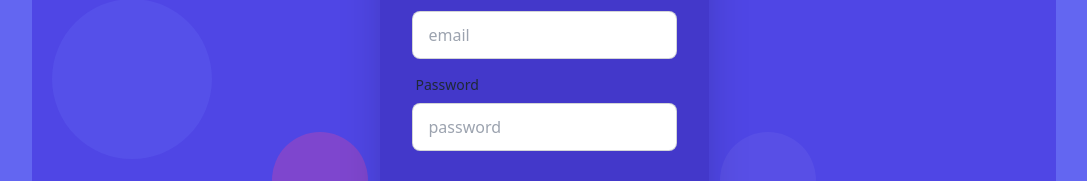
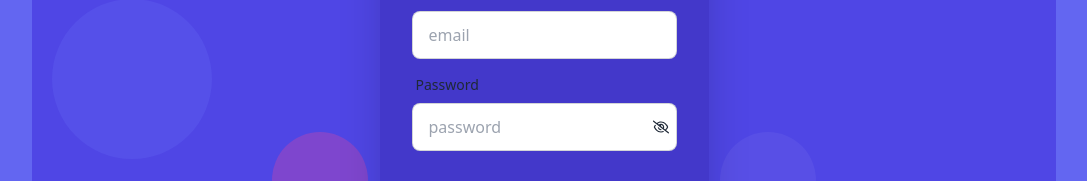
Before and after one commit to Sawon-52/email-login-and-register, a React (Vite) app: page /register in a window 1280 px wide. Shown: the part 334-515 px from the top of the page, without its empty margins (96-1183 px from the left). Built offline with nearby package versions, Linux system fonts and the light colour scheme.

Commit message:
password showing activities in password field

```diff
--- a/package.json
+++ b/package.json
@@ -15,6 +15,7 @@
     "match-sorter": "^6.3.4",
     "react": "^18.2.0",
     "react-dom": "^18.2.0",
+    "react-icons": "^5.1.0",
     "react-router-dom": "^6.22.3",
     "sort-by": "^0.0.2"
   },
--- a/src/Components/Register/Register.jsx
+++ b/src/Components/Register/Register.jsx
@@ -1,6 +1,7 @@
 import { getAuth, createUserWithEmailAndPassword } from "firebase/auth";
 import app from "../../Firebase/firebase.config";
 import { useState } from "react";
+import { FaRegEye, FaRegEyeSlash } from "react-icons/fa6";
 
 const Register = () => {
   // const [name, setName] = useState(null);
@@ -11,6 +12,12 @@ const Register = () => {
   const [error, setError] = useState("");
   const [success, setSuccess] = useState("");
   const [passError, setPassError] = useState("");
+  const [showpass, setShowpass] = useState(false);
+
+  const handleShowPass = () => {
+    // console.log("show and Hide");
+    setShowpass(!showpass);
+  };
 
   const handleRegister = (e) => {
     e.preventDefault();
@@ -50,7 +57,7 @@ const Register = () => {
   };
 
   return (
-    <div className=" h-full z-30">
+    <div className="h-full z-30">
       <div className="hero h-full">
         <div className="hero-content flex-col">
           <h2 className="text-2xl text-white">Registration form</h2>
@@ -68,11 +75,15 @@ const Register = () => {
                 </label>
                 <input type="email" name="email" placeholder="email" className="input input-bordered" required />
               </div>
-              <div className="form-control">
+              <div className=" relative form-control">
                 <label className="label">
                   <span className="label-text">Password</span>
                 </label>
-                <input type="password" name="password" placeholder="password" className="input input-bordered" required />
+                <input type={showpass ? "password" : "text"} name="password" placeholder="password" className="  input input-bordered" required />
+
+                <span onClick={() => handleShowPass()} className=" absolute cursor-pointer right-2 bottom-4">
+                  {showpass ? <FaRegEye /> : <FaRegEyeSlash />}
+                </span>
               </div>
 
               <div className="form-control mt-6">
@@ -83,10 +94,9 @@ const Register = () => {
         </div>
       </div>
       {/* showing error when error will be occured */}
-      {error && <p className="p-2 bg-red-400 text-md font-semibold text-gray-100 rounded-xl my-2 text-center">{error}</p>}
-
-      {success && <p className="p-2 bg-green-400 text-md font-semibold text-gray-100 rounded-xl my-2 text-center">{success}</p>}
-      {passError && <p className="p-2 bg-red-400 text-md font-semibold text-gray-100 rounded-xl my-2 text-center">{passError}</p>}
+      {error && <p className=" absolute -bottom-7 right-10 p-2 bg-red-700 text-md font-semibold text-white rounded-xl my-2 text-center">{error} </p>}
+      {success && <p className=" absolute -bottom-7 right-10 p-2 bg-green-700 text-md font-semibold text-white rounded-xl my-2 text-center">{success} </p>}
+      {passError && <p className="absolute -bottom-7 right-10 p-2 bg-red-700 text-md font-semibold text-white rounded-xl my-2 text-center">{passError} </p>}
     </div>
   );
 };
```
Also changed, not shown: 1 other file (tests, documents, lock files or other folders).
